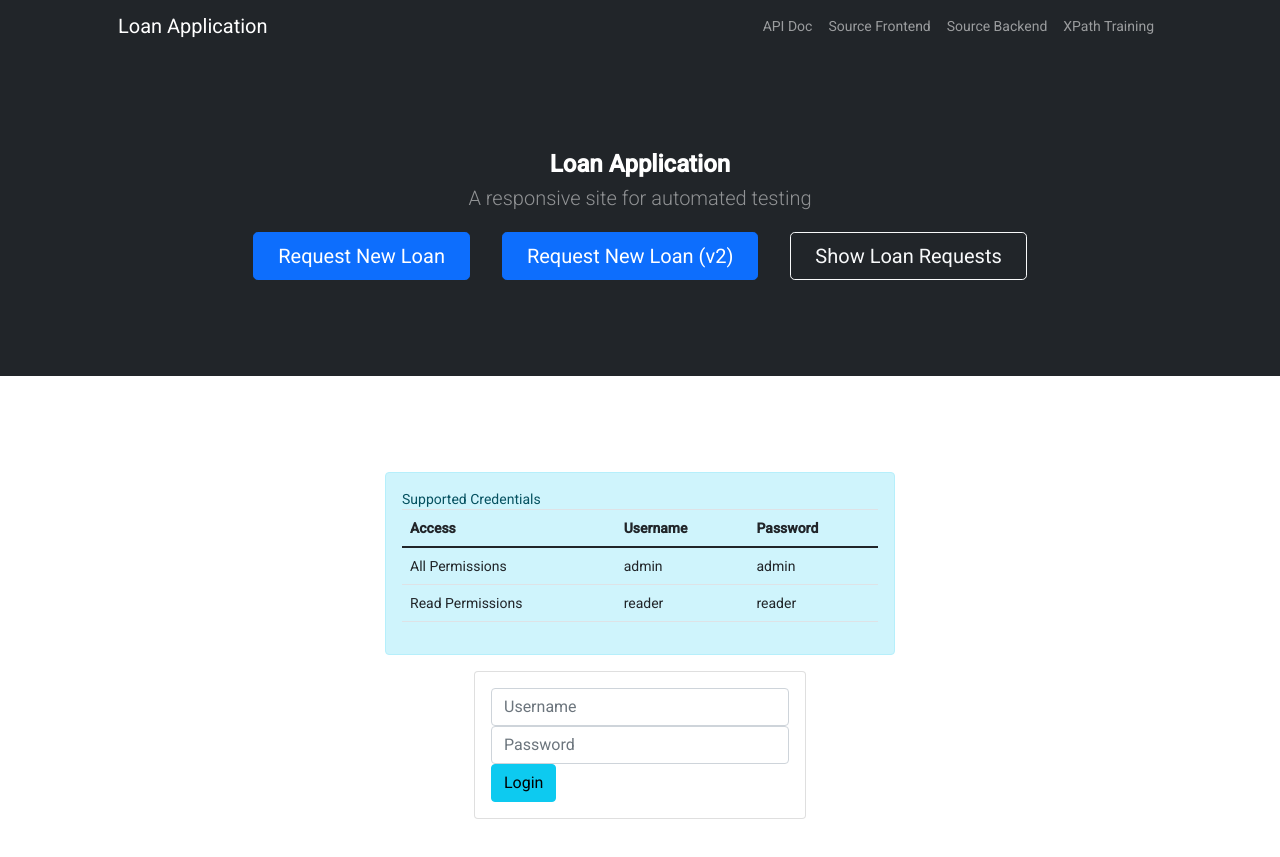
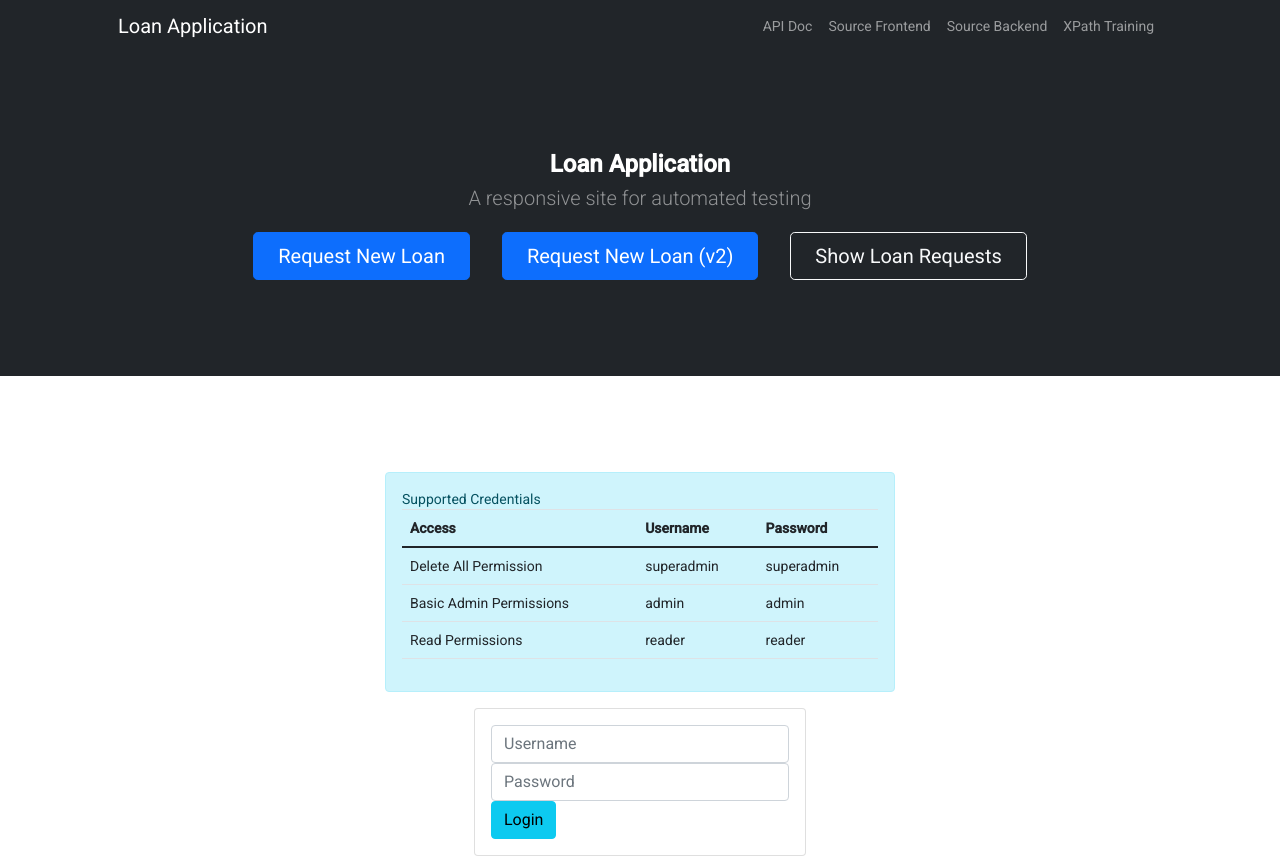
Before and after one commit to jgelon/LoanApplication-FE, an Angular app: page /login in a window 1280 px wide. Shown: the top 857 px of the page. Built offline with nearby package versions, Linux system fonts and the light colour scheme.

Commit message:
Superadmin

```diff
--- a/src/app/components/login/login.component.html
+++ b/src/app/components/login/login.component.html
@@ -16,7 +16,12 @@
           </thead>
           <tbody>
             <tr>
-              <td>All Permissions</td>
+              <td>Delete All Permission</td>
+              <td>superadmin</td>
+              <td>superadmin</td>
+            </tr>
+            <tr>
+              <td>Basic Admin Permissions</td>
               <td>admin</td>
               <td>admin</td>
             </tr>
```
